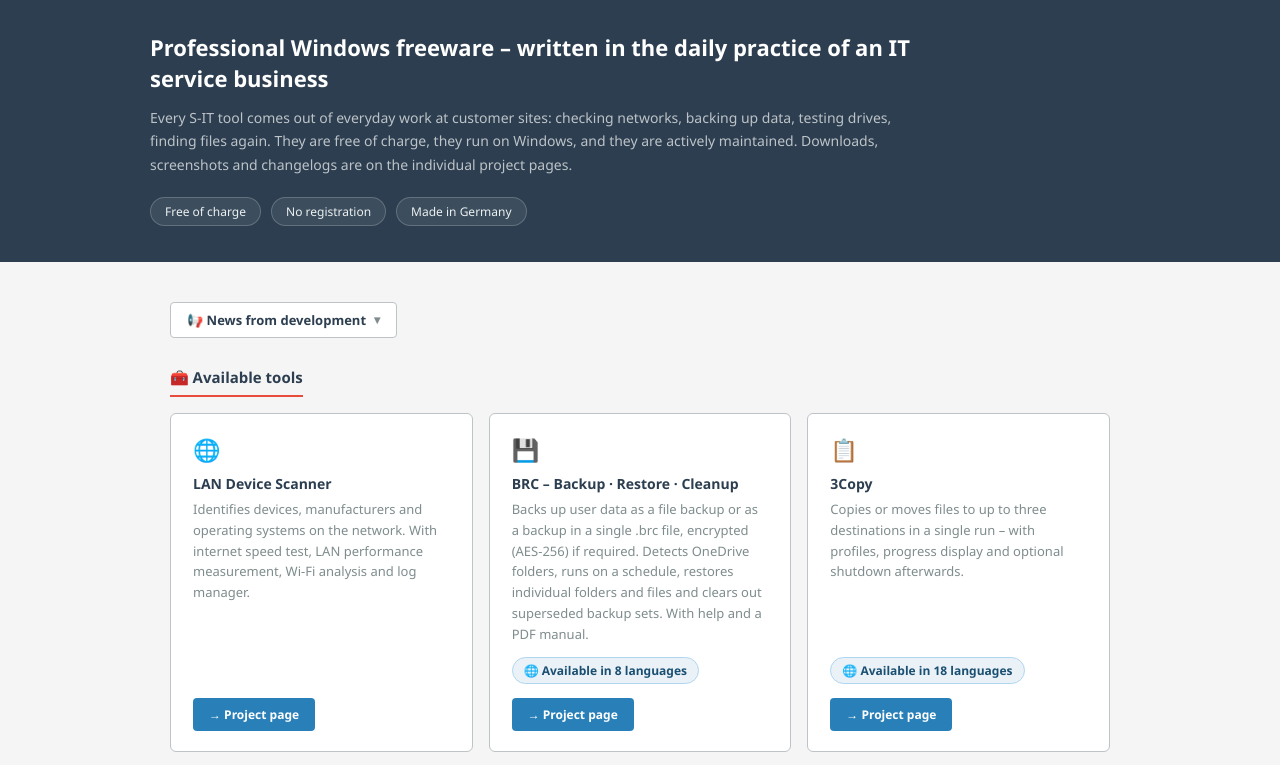
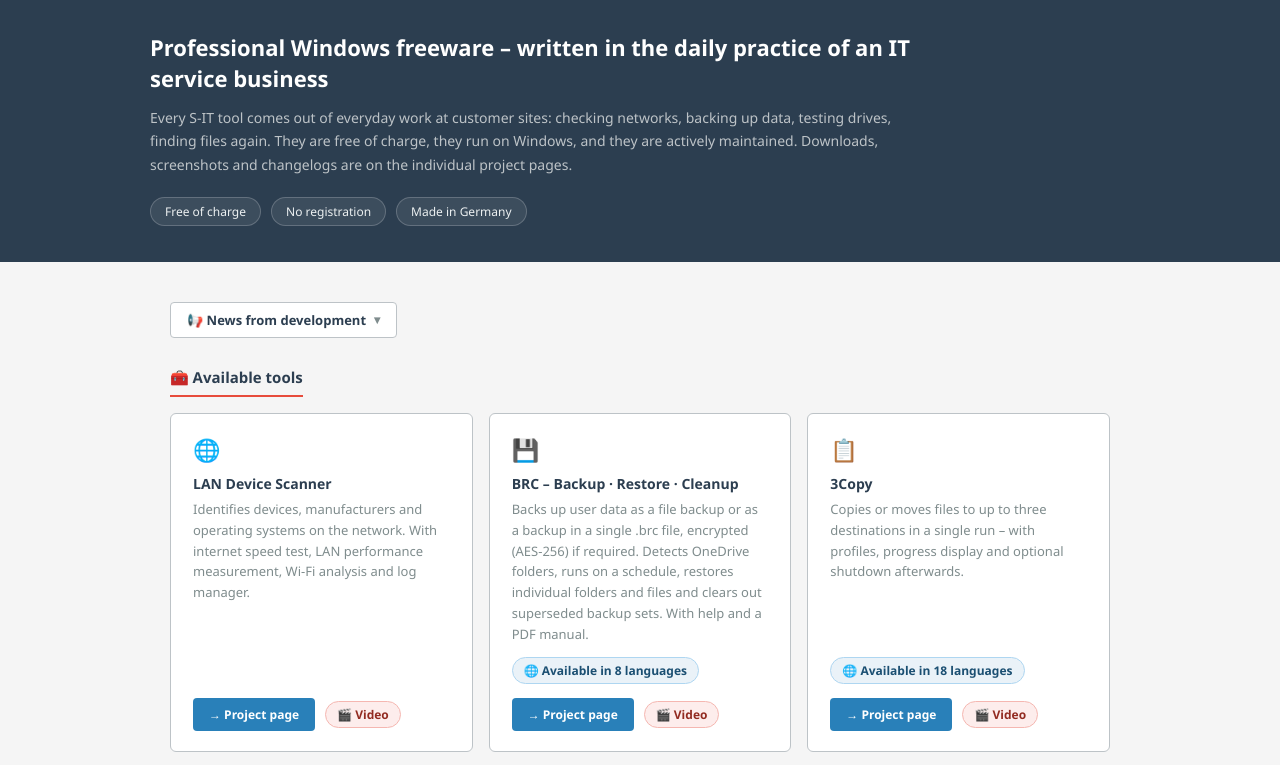
Before and after one commit to SattlerIT/sattlerit-tools, a plain HTML site: page index-en.html in a window 1280 px wide. Shown: the part 131-896 px from the top of the page. Drawn offline with Linux system fonts and the light colour scheme.

Commit message:
Add files via upload

```diff
--- a/index-en.html
+++ b/index-en.html
@@ -184,6 +184,24 @@
       transition: background .2s;
     }
     .btn-project:hover { background: #216694; }
+
+    /* ── PRODUKTVIDEO (Hinweis neben dem Knopf zur Projektseite) ── */
+    .card-foot { display: flex; align-items: center; gap: 10px; flex-wrap: wrap; }
+    .video-badge {
+      display: inline-flex;
+      align-items: center;
+      gap: 5px;
+      background: #FDEDEC;
+      border: 1px solid #F5B7B1;
+      color: #922B21;
+      font-size: 12px;
+      font-weight: 600;
+      padding: 4px 11px;
+      border-radius: 20px;
+      text-decoration: none;
+      transition: background .2s;
+    }
+    .video-badge:hover { background: #FADBD8; }
 
     /* ── PAIR CARD (Tool-Paket) ── */
     .pair-card {
@@ -551,7 +569,10 @@
       <div class="card-icon">🌐</div>
       <h3>LAN Device Scanner</h3>
       <p>Identifies devices, manufacturers and operating systems on the network. With internet speed test, LAN performance measurement, Wi-Fi analysis and log manager.</p>
-      <a class="btn-project" href="https://sattlerit.github.io/sit-lanscanner/">→ Project page</a>
+      <div class="card-foot">
+        <a class="btn-project" href="https://sattlerit.github.io/sit-lanscanner/">→ Project page</a>
+        <a class="video-badge" href="https://sattlerit.github.io/sit-lanscanner/" title="Product video on the project page">🎬 Video</a>
+      </div>
     </div>
 
     <div class="card">
@@ -559,7 +580,10 @@
       <h3>BRC – Backup · Restore · Cleanup</h3>
       <p>Backs up user data as a file backup or as a backup in a single .brc file, encrypted (AES-256) if required. Detects OneDrive folders, runs on a schedule, restores individual folders and files and clears out superseded backup sets. With help and a PDF manual.</p>
       <div class="lang-badge" title="German, English, French, Spanish, Dutch, Italian, Polish, Croatian">🌐 Available in 8 languages</div>
-      <a class="btn-project" href="https://sattlerit.github.io/sit-brc/">→ Project page</a>
+      <div class="card-foot">
+        <a class="btn-project" href="https://sattlerit.github.io/sit-brc/">→ Project page</a>
+        <a class="video-badge" href="https://sattlerit.github.io/sit-brc/" title="Product video on the project page">🎬 Video</a>
+      </div>
     </div>
 
     <div class="card">
@@ -567,7 +591,10 @@
       <h3>3Copy</h3>
       <p>Copies or moves files to up to three destinations in a single run – with profiles, progress display and optional shutdown afterwards.</p>
       <div class="lang-badge" title="German, English, French, Spanish, Dutch, Italian, Croatian, Slovenian, Serbian, Bosnian, Montenegrin, Bulgarian, Macedonian, Albanian, Romanian, Turkish, Polish, Danish">🌐 Available in 18 languages</div>
-      <a class="btn-project" href="https://sattlerit.github.io/sit-3kopier/">→ Project page</a>
+      <div class="card-foot">
+        <a class="btn-project" href="https://sattlerit.github.io/sit-3kopier/">→ Project page</a>
+        <a class="video-badge" href="https://sattlerit.github.io/sit-3kopier/" title="Product video on the project page">🎬 Video</a>
+      </div>
     </div>
 
     <div class="card">
@@ -575,7 +602,10 @@
       <h3>File Finder</h3>
       <p>Quickly finds scattered files again – by part of the name, type, date and size, on all drives or in a specific folder. The results can be gathered in one place straight from the tool.</p>
       <div class="lang-badge" title="German, English, French, Spanish, Italian, Dutch, Polish, Danish, Croatian, Bosnian, Serbian, Montenegrin, Slovenian, Albanian, Romanian, Turkish, Bulgarian, Macedonian">🌐 Available in 18 languages</div>
-      <a class="btn-project" href="https://sattlerit.github.io/S-IT-FileFinder/">→ Project page</a>
+      <div class="card-foot">
+        <a class="btn-project" href="https://sattlerit.github.io/S-IT-FileFinder/">→ Project page</a>
+        <a class="video-badge" href="https://sattlerit.github.io/S-IT-FileFinder/" title="Product video on the project page">🎬 Video</a>
+      </div>
     </div>
 
     <div class="card">
```
Also changed, not shown: index.html (+34 -4 lines).
